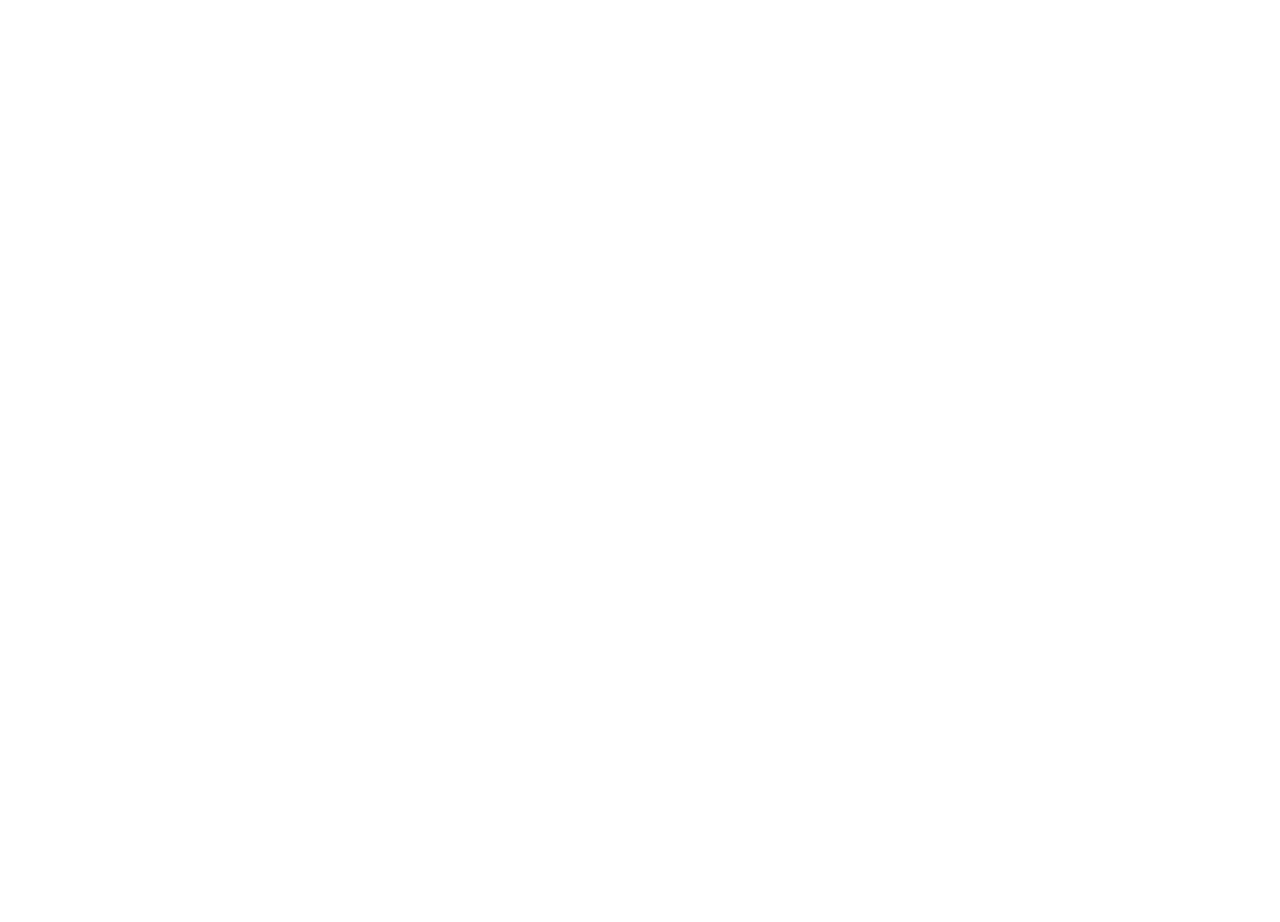
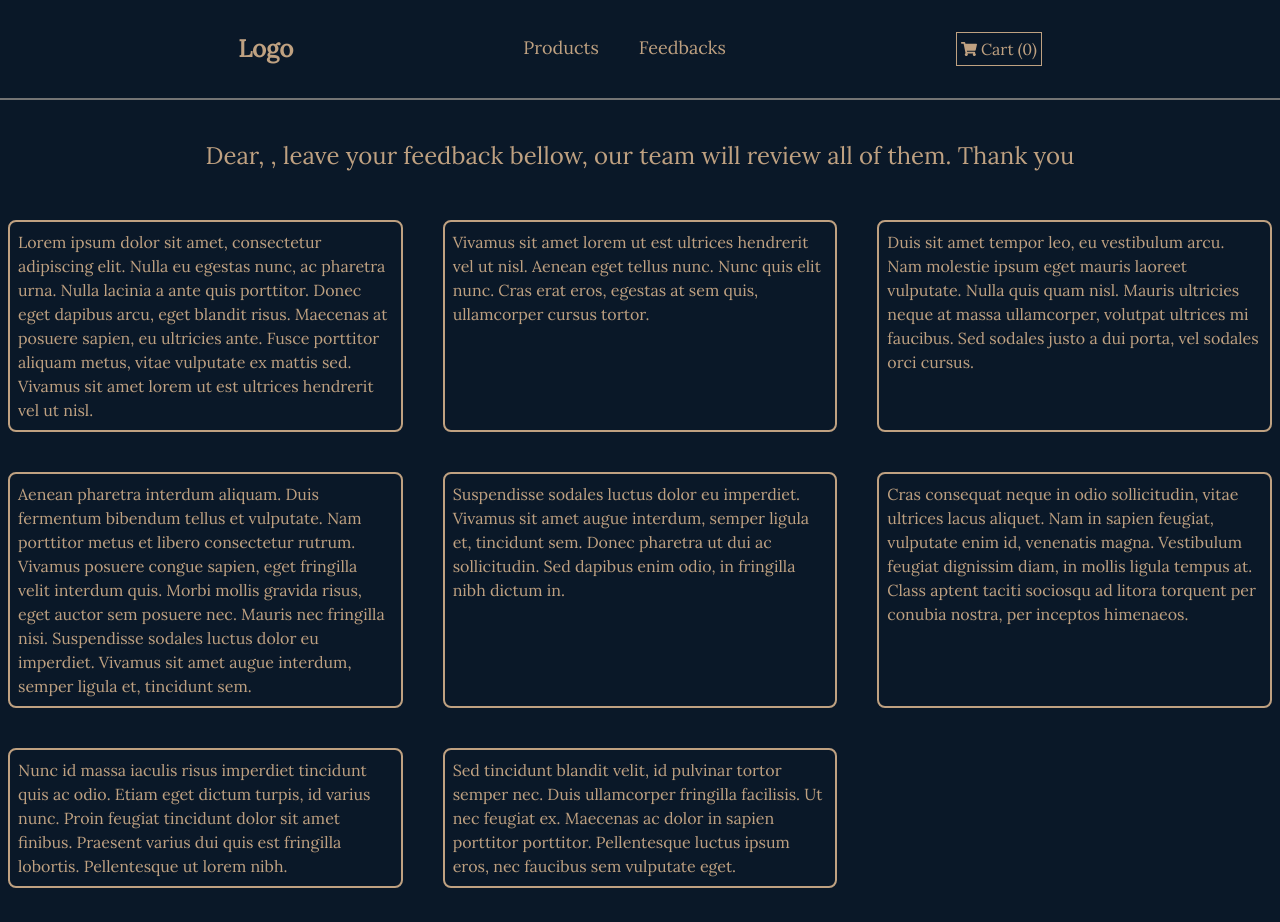
Before and after one commit to Jaba-B/ecommerce-shop, a React (Create React App) app: page /feedbacks in a window 1280 px wide. Before the commit this address had no page. Shown: the top 922 px of the page. Before the commit the page ends 800 px from the top, so only its background shows below. Built offline with nearby package versions, Linux system fonts and the light colour scheme.

Commit message:
create feedbacks page

```diff
--- a/src/App.js
+++ b/src/App.js
@@ -4,6 +4,7 @@ import LogIn from "./components/LogIn"
 import Header from "./components/Header"
 import Products from "./components/Products"
 import ProductDetail from "./components/ProductDetail"
+import Feedbacks from "./components/Feedbacks"
 
 function App() {
   return (
@@ -13,6 +14,7 @@ function App() {
         <Route path='/login' element={<LogIn />}></Route>
         <Route path='/products' element={<><Header /><Products /></>}></Route>
         <Route path='/products/:id'  element={<><Header /><ProductDetail /></>}/>
+        <Route path='/feedbacks'  element={<><Header /><Feedbacks /></>}/>
       </Routes>
     </div>
   );
--- /dev/null
+++ b/src/components/Feedback.jsx
@@ -0,0 +1,9 @@
+function Feedback (props) {
+    return(
+        <div key={props.id} className="m-2 border-2 border-gold h-auto rounded-lg" >
+            <p className='m-2'>{props.text}</p>
+        </div>
+    )
+}
+
+export default Feedback
--- /dev/null
+++ b/src/components/Feedbacks.jsx
@@ -0,0 +1,58 @@
+import React, { useState, useRef } from 'react'
+import feedbacksMock from '../mocks/feedbacks.mock'
+import Feedback from './Feedback'
+
+function Feedbacks () {
+    const [feedback, setFeedback] = useState(false)
+
+    const feedbackContainer = useRef(null);
+    const feedbackText = useRef(null);
+
+    const userName = localStorage.getItem('userName');
+
+    function TextArea () {
+        return (
+            <div className='w-full flex flex-col justify-center items-center'>
+                <textarea ref={feedbackText} placeholder='Write your feedback' className='w-[400px] min-h-[100px] text-gold p-2 border border-gold h-auto rounded-lg bg-blue focus:outline-none focus:border-2'></textarea>
+                <button
+                    onClick={addFeedback}
+                    className='my-4 text-white px-2 w-auto h-[30px] rounded-2xl bg-turquoise hover:scale-125 transition-all'
+                >Add Feedback</button>
+            </div>
+        )
+    }
+
+    return(
+        <div className='bg-blue w-full min-h-screen'>
+            <p className='text-2xl text-center align middle py-10'>Dear, {userName}, leave your feedback bellow, our team will review all of them. Thank you</p>
+            <div ref={feedbackContainer} className='w-full grid grid-cols-1 sm:grid-cols-2 lg:grid-cols-3 gap-6'>
+                {feedbacksMock.map(({id, feedback}) => {
+                    return(
+                        <Feedback key={id} text={feedback}/>
+                    )
+                })}
+            </div>
+            <div className='w-full my-7 flex justify-center items-center'>
+                <button
+                    onClick={() => {
+                        setFeedback(!feedback)
+                    }}
+                    className='text-white px-2 w-auto h-[30px] rounded-2xl bg-turquoise hover:scale-125 transition-all'
+                >Write Feedback</button>
+            </div>
+            {feedback ? <TextArea /> : ''}
+        </div>
+    )
+
+    function addFeedback() {
+        const feedbackId = Math.floor(Math.random() * 1000);
+        if(feedbackText.current.value.length > 0) {
+            feedbacksMock.push({id: feedbackId, feedback: feedbackText.current.value});
+        } else {
+            alert("You can't add empty text to feedbacks")
+        }
+        setFeedback(false)
+    }
+}
+
+export default Feedbacks
--- /dev/null
+++ b/src/mocks/feedbacks.mock.js
@@ -0,0 +1,12 @@
+const feedbacksMock = [
+    {id: 1, feedback: 'Lorem ipsum dolor sit amet, consectetur adipiscing elit. Nulla eu egestas nunc, ac pharetra urna. Nulla lacinia a ante quis porttitor. Donec eget dapibus arcu, eget blandit risus. Maecenas at posuere sapien, eu ultricies ante. Fusce porttitor aliquam metus, vitae vulputate ex mattis sed. Vivamus sit amet lorem ut est ultrices hendrerit vel ut nisl.'},
+    {id: 2, feedback: 'Vivamus sit amet lorem ut est ultrices hendrerit vel ut nisl. Aenean eget tellus nunc. Nunc quis elit nunc. Cras erat eros, egestas at sem quis, ullamcorper cursus tortor.'},
+    {id: 3, feedback: 'Duis sit amet tempor leo, eu vestibulum arcu. Nam molestie ipsum eget mauris laoreet vulputate. Nulla quis quam nisl. Mauris ultricies neque at massa ullamcorper, volutpat ultrices mi faucibus. Sed sodales justo a dui porta, vel sodales orci cursus.'},
+    {id: 4, feedback: 'Aenean pharetra interdum aliquam. Duis fermentum bibendum tellus et vulputate. Nam porttitor metus et libero consectetur rutrum. Vivamus posuere congue sapien, eget fringilla velit interdum quis. Morbi mollis gravida risus, eget auctor sem posuere nec. Mauris nec fringilla nisi. Suspendisse sodales luctus dolor eu imperdiet. Vivamus sit amet augue interdum, semper ligula et, tincidunt sem.'},
+    {id: 5, feedback: 'Suspendisse sodales luctus dolor eu imperdiet. Vivamus sit amet augue interdum, semper ligula et, tincidunt sem. Donec pharetra ut dui ac sollicitudin. Sed dapibus enim odio, in fringilla nibh dictum in. '},
+    {id: 6, feedback: 'Cras consequat neque in odio sollicitudin, vitae ultrices lacus aliquet. Nam in sapien feugiat, vulputate enim id, venenatis magna. Vestibulum feugiat dignissim diam, in mollis ligula tempus at. Class aptent taciti sociosqu ad litora torquent per conubia nostra, per inceptos himenaeos.'},
+    {id: 7, feedback: 'Nunc id massa iaculis risus imperdiet tincidunt quis ac odio. Etiam eget dictum turpis, id varius nunc. Proin feugiat tincidunt dolor sit amet finibus. Praesent varius dui quis est fringilla lobortis. Pellentesque ut lorem nibh.'},
+    {id: 8, feedback: 'Sed tincidunt blandit velit, id pulvinar tortor semper nec. Duis ullamcorper fringilla facilisis. Ut nec feugiat ex. Maecenas ac dolor in sapien porttitor porttitor. Pellentesque luctus ipsum eros, nec faucibus sem vulputate eget.'}
+]
+
+export default feedbacksMock
```
